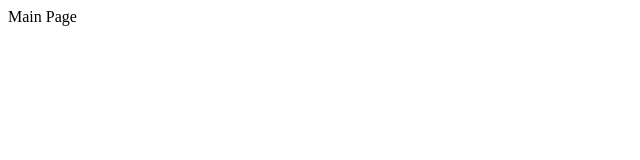
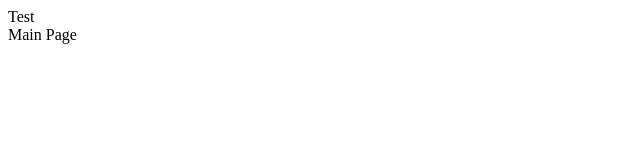
Before and after one commit to camilosegura/adidas-checkout, a Next.js app: page / in a window 1280 px wide. Shown: the top 160 px of the page, without its empty margins (0-640 px from the left). Built offline with nearby package versions, Linux system fonts and the light colour scheme.

Commit message:
Comfigured webpack alias

```diff
--- /dev/null
+++ b/alias-config.js
@@ -0,0 +1,5 @@
+const path = require('path');
+
+module.exports = {
+  components: path.join(__dirname, 'components/'),
+};
--- /dev/null
+++ b/components/Layout.js
@@ -0,0 +1,5 @@
+export default function Layout() {
+  return (
+    <div>Test</div>
+  );
+}
--- /dev/null
+++ b/next.config.js
@@ -0,0 +1,15 @@
+const aliases = require('./alias-config');
+
+module.exports = {
+  webpack(config) {
+    const { alias } = config.resolve;
+    const configAlias = { ...config };
+
+    configAlias.resolve.alias = {
+      ...alias,
+      ...aliases,
+    };
+
+    return configAlias;
+  },
+};
--- a/package.json
+++ b/package.json
@@ -22,12 +22,14 @@
   "dependencies": {
     "bootstrap": "^4.4.1",
     "next": "^9.2.1",
+    "path": "^0.12.7",
     "react": "^16.12.0",
     "react-dom": "^16.12.0"
   },
   "devDependencies": {
     "eslint": "^6.8.0",
     "eslint-config-airbnb": "^18.0.1",
+    "eslint-import-resolver-webpack": "^0.12.1",
     "eslint-plugin-import": "^2.20.1",
     "eslint-plugin-jsx-a11y": "^6.2.3",
     "eslint-plugin-react": "^7.18.3"
--- a/pages/index.js
+++ b/pages/index.js
@@ -1,5 +1,10 @@
+import Layout from 'components/Layout';
+
 export default function Index() {
   return (
-    <div>Main Page</div>
+    <div>
+      <Layout />
+      Main Page
+    </div>
   );
 }
--- /dev/null
+++ b/webpack.config.js
@@ -0,0 +1,7 @@
+const alias = require('./alias-config');
+
+module.exports = {
+  resolve: {
+    alias,
+  },
+};
```
Also changed, not shown: .eslintrc.json, 1 other file (tests, documents, lock files or other folders).
